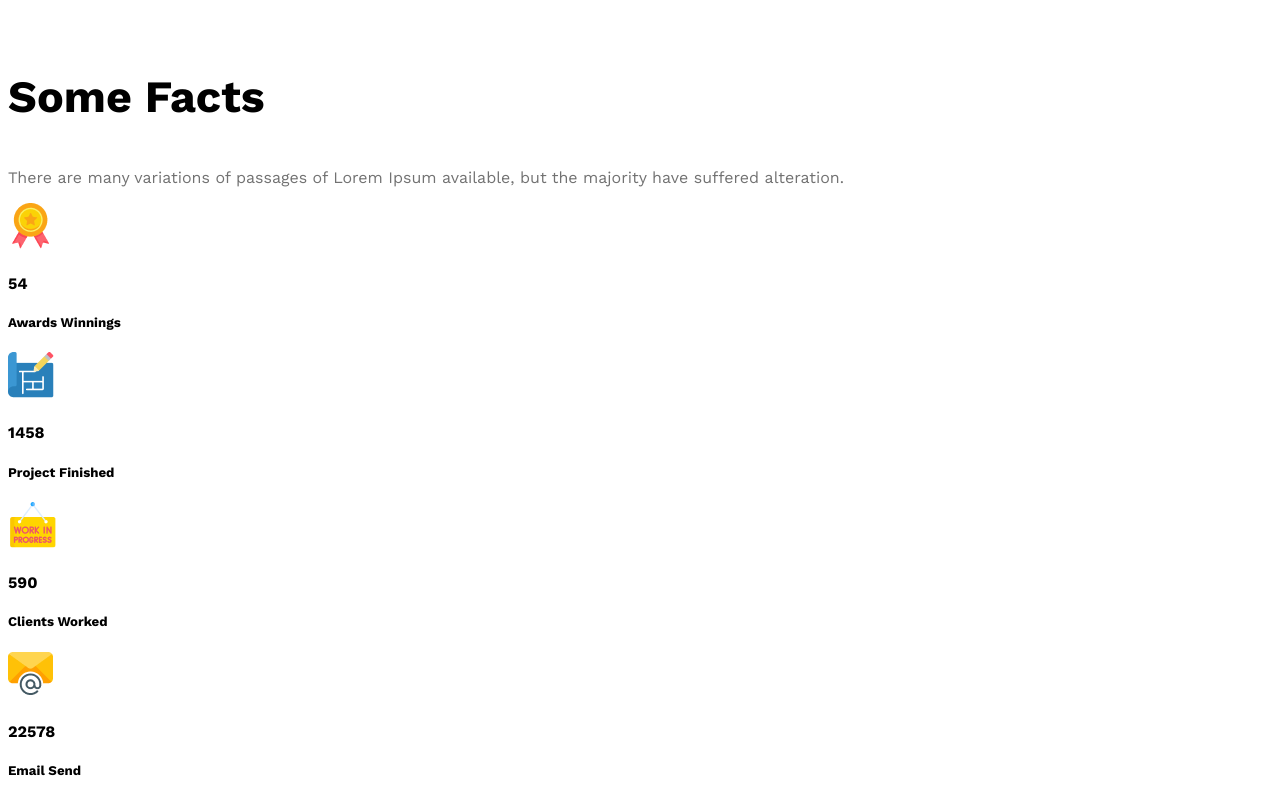
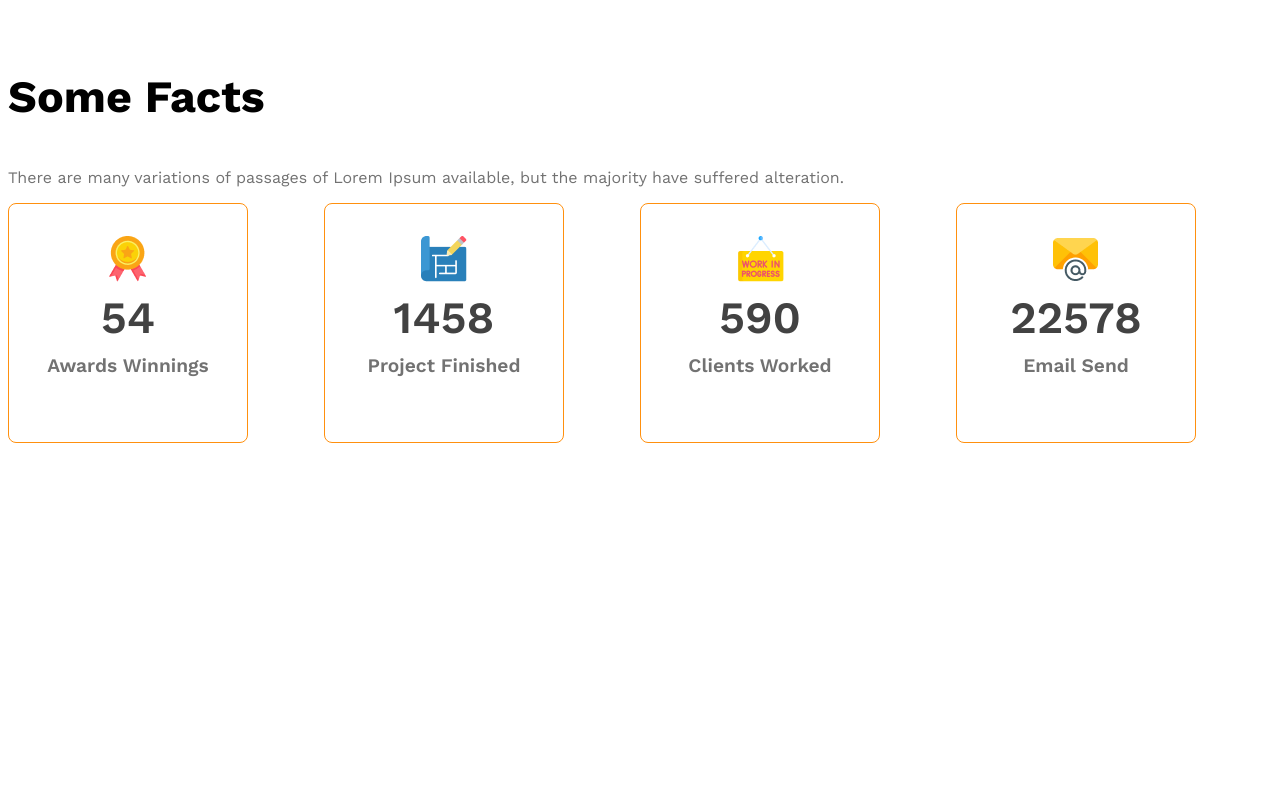
Before and after one commit to Shad-Bin-Abi-Aydid/g3-architects-responsive-web, a plain HTML site: page index.html in a window 1280 px wide. Shown: the part 2066-2866 px from the top of the page. After the commit the page ends 2517 px from the top, so only its background shows below. Drawn offline with nearby package versions, Linux system fonts and the light colour scheme.

Commit message:
Fact section done for desktop

```diff
--- a/index.html
+++ b/index.html
@@ -61,32 +61,44 @@
       <!-- Some facts -->
       <section class="some-facts">
         <h3 class="section-title">Some Facts</h3>
-        <p class="section-description text-light-gray ">
+        <p class="section-description text-light-gray">
           There are many variations of passages of Lorem Ipsum available, but
           the majority have suffered alteration.
         </p>
-         <div class="facts-container">
-          <div class="fact">
-            <img src="./images/icons/ribon.png" alt="" class="fact-icon">
-            <h4 class="fact-number">54</h4>
-            <h5 class="fact-name">Awards Winnings</h5>
+        <div class="facts-container">
+          <div class="fact-card display-flex">
+            <div>
+              <img src="./images/icons/ribon.png" alt="" class="fact-icon" />
+              <h4 class="fact-number text-gray">54</h4>
+              <h5 class="fact-name text-light-gray">Awards Winnings</h5>
+            </div>
           </div>
-          <div class="fact">
-            <img src="./images/icons/projects.png" alt="" class="fact-icon">
-            <h4 class="fact-number">1458</h4>
-            <h5 class="fact-name">Project Finished</h5>
+          <div class="fact-card display-flex">
+            <div>
+              <img src="./images/icons/projects.png" alt="" class="fact-icon" />
+              <h4 class="fact-number text-gray">1458</h4>
+              <h5 class="fact-name text-light-gray">Project Finished</h5>
+            </div>
           </div>
-          <div class="fact">
-            <img src="./images/icons/customers.png" alt="" class="fact-icon">
-            <h4 class="fact-number">590</h4>
-            <h5 class="fact-name">Clients Worked</h5>
+          <div class="fact-card display-flex">
+            <div>
+              <img
+                src="./images/icons/customers.png"
+                alt=""
+                class="fact-icon"
+              />
+              <h4 class="fact-number text-gray">590</h4>
+              <h5 class="fact-name text-light-gray">Clients Worked</h5>
+            </div>
           </div>
-          <div class="fact">
-            <img src="./images/icons/email.png" alt="" class="fact-icon">
-            <h4 class="fact-number">22578</h4>
-            <h5 class="fact-name">Email Send</h5>
+          <div class="fact-card display-flex">
+            <div>
+              <img src="./images/icons/email.png" alt="" class="fact-icon" />
+              <h4 class="fact-number text-gray">22578</h4>
+              <h5 class="fact-name text-light-gray">Email Send</h5>
+            </div>
           </div>
-         </div>
+        </div>
       </section>
     </main>
 
--- a/style/style.css
+++ b/style/style.css
@@ -123,12 +123,40 @@ main > section {
   max-width: 530px;
 }
 
-#last-title{
-    color: rgb(255, 144, 14);
+#last-title {
+  color: rgb(255, 144, 14);
 }
 
 /* -----------------------------------Some Facts Styles */
 
+.facts-container{
+  display: grid;
+  grid-template-columns: repeat(4,1fr);
+
+}
+.fact-card {
+  box-sizing: border-box;
+  border: 1px solid rgb(255, 144, 14);
+  border-radius: 8px;
+  width: 240px;
+  height: 240px;
+  align-items: center;
+  justify-content: center;
+  text-align: center;
+
+}
+.fact-number{
+  font-size: 2.8rem;
+  font-weight: 600;
+  margin-top: 5px;
+  margin-bottom: 10px;
+}
+.fact-name{
+  font-size: 1.2rem;
+  font-weight: 600;
+  margin-top: 10px;
+
+}
 /* ----------------------------------Responsive media  query */
 
 @media screen and (max-width: 576px) {
@@ -136,19 +164,19 @@ main > section {
   .nav-link {
     flex-direction: column;
   }
-  .teams{
+  .teams {
     flex-direction: column-reverse;
   }
-  .team-img-container{
+  .team-img-container {
     grid-template-columns: 1fr;
   }
-  .our-features{
+  .our-features {
     margin-left: 20px;
   }
 }
 
-@media screen and (min-width: 576px) and (max-width:992px) {
-  .teams{
+@media screen and (min-width: 576px) and (max-width: 992px) {
+  .teams {
     flex-direction: column-reverse;
   }
 }
```
